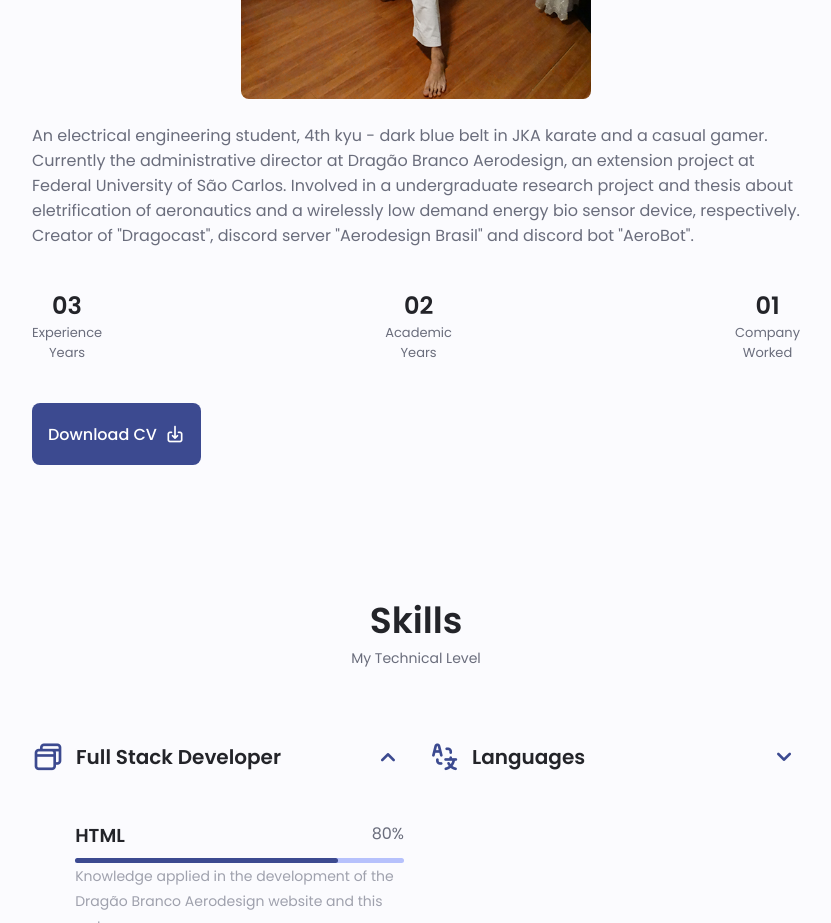
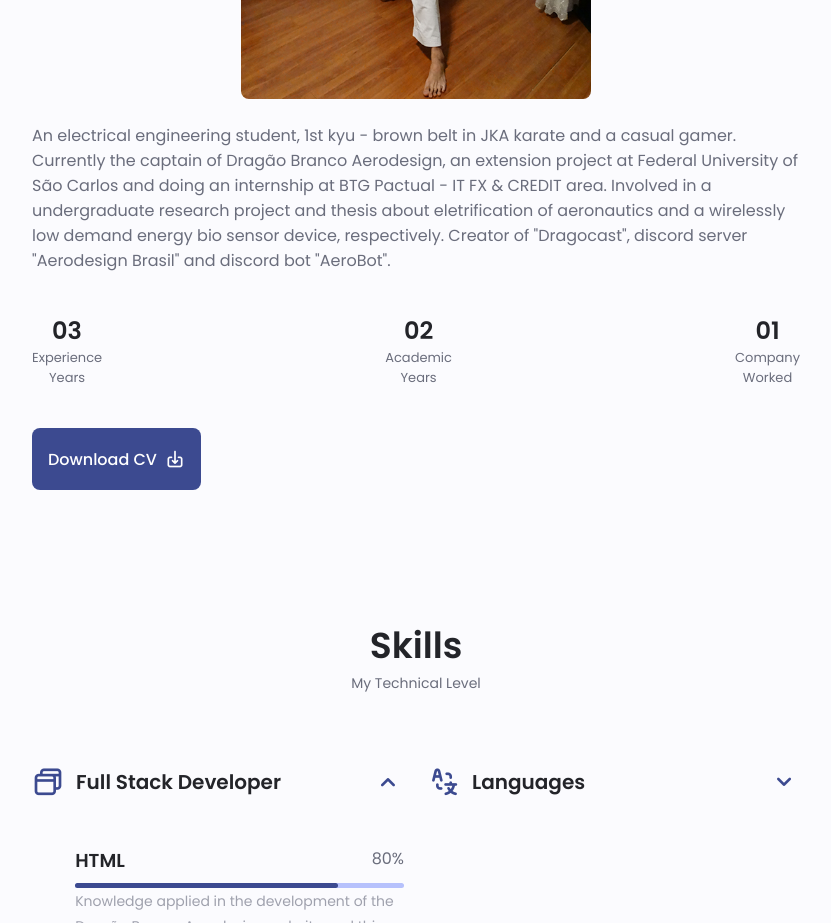
Before and after one commit to Vinicius-Tanigawa/Personal-Site, a plain HTML site: page index.html in a window 1280 px wide. Shown: the part 1140-2063 px from the top of the page, without its empty margins (224-1055 px from the left). Drawn offline with nearby package versions, Linux system fonts and the light colour scheme.

Commit message:
updating info

```diff
--- a/index.html
+++ b/index.html
@@ -138,9 +138,9 @@
       <div class="about___container container grid">
         <img src="public/img/about.png" alt="" class="about__img" />
         <div class="about__data">
-          <p class="about__description">An electrical engineering student, 4th kyu - dark blue belt in JKA karate and a
-            casual gamer. Currently the administrative director at Dragão Branco Aerodesign, an extension project at
-            Federal University of São Carlos. Involved in a undergraduate research project and thesis about
+          <p class="about__description">An electrical engineering student, 1st kyu - brown belt in JKA karate and a
+            casual gamer. Currently the captain of Dragão Branco Aerodesign, an extension project at
+            Federal University of São Carlos and doing an internship at BTG Pactual - IT FX & CREDIT area. Involved in a undergraduate research project and thesis about
             eletrification of aeronautics and a wirelessly low demand energy bio sensor device, respectively. Creator of
             "Dragocast", discord server "Aerodesign Brasil" and discord bot "AeroBot".</p>
           <div class="about__info">
```
